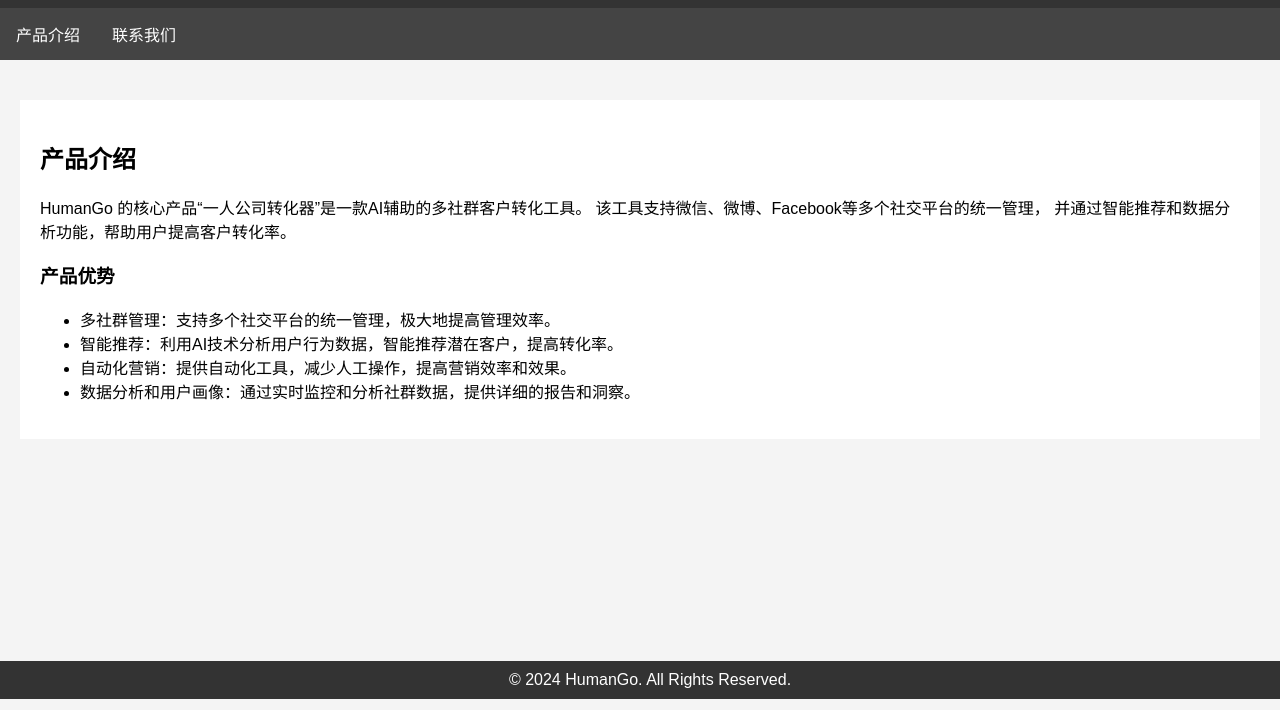
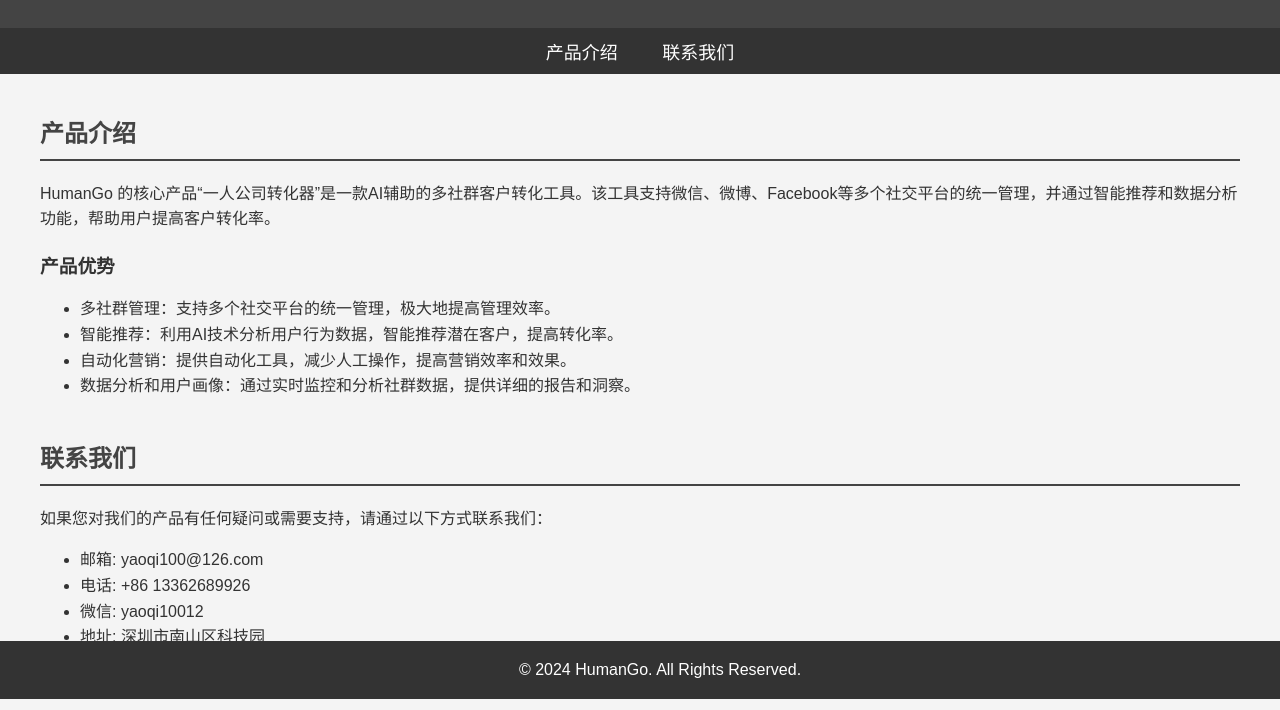
Before and after one commit to yaoqi3344/yaoqi3344.github.io, a plain HTML site: page index.html in a window 1280 px wide. Shown: the part 101-811 px from the top of the page. Drawn offline with Linux system fonts and the light colour scheme.

Commit message:
Update index.html

```diff
--- a/index.html
+++ b/index.html
@@ -10,42 +10,52 @@
             margin: 0;
             padding: 0;
             background-color: #f4f4f4;
+            color: #333;
         }
         header {
+            background-color: #444;
+            color: white;
+            padding: 20px 0;
+            text-align: center;
+        }
+        nav {
             background-color: #333;
-            color: white;
             padding: 10px 0;
             text-align: center;
         }
-        nav {
-            background-color: #444;
-            overflow: hidden;
-        }
         nav a {
-            float: left;
-            display: block;
             color: white;
-            text-align: center;
-            padding: 14px 16px;
+            padding: 14px 20px;
             text-decoration: none;
+            font-size: 18px;
         }
         nav a:hover {
             background-color: #ddd;
-            color: black;
+            color: #333;
         }
         .container {
             padding: 20px;
+            max-width: 1200px;
+            margin: 0 auto;
         }
-        .content {
-            background-color: white;
-            padding: 20px;
-            margin: 20px 0;
+        .section {
+            margin-bottom: 40px;
+        }
+        .section h2 {
+            color: #444;
+            border-bottom: 2px solid #444;
+            padding-bottom: 10px;
+            margin-bottom: 20px;
+        }
+        .section p, .section ul {
+            font-size: 16px;
+            line-height: 1.6;
         }
         footer {
-            text-align: center;
-            padding: 10px;
             background-color: #333;
             color: white;
+            text-align: center;
+            padding: 20px;
             position: fixed;
             width: 100%;
             bottom: 0;
@@ -57,16 +67,14 @@
         <h1>HumanGo - 一人公司转化器</h1>
     </header>
     <nav>
-        <a href="index.html">产品介绍</a>
-        <a href="contact.html">联系我们</a>
+        <a href="#product">产品介绍</a>
+        <a href="#contact">联系我们</a>
     </nav>
     <div class="container">
-        <div class="content">
+        <div id="product" class="section">
             <h2>产品介绍</h2>
             <p>
-                HumanGo 的核心产品“一人公司转化器”是一款AI辅助的多社群客户转化工具。
-                该工具支持微信、微博、Facebook等多个社交平台的统一管理，
-                并通过智能推荐和数据分析功能，帮助用户提高客户转化率。
+                HumanGo 的核心产品“一人公司转化器”是一款AI辅助的多社群客户转化工具。该工具支持微信、微博、Facebook等多个社交平台的统一管理，并通过智能推荐和数据分析功能，帮助用户提高客户转化率。
             </p>
             <h3>产品优势</h3>
             <ul>
@@ -76,6 +84,16 @@
                 <li>数据分析和用户画像：通过实时监控和分析社群数据，提供详细的报告和洞察。</li>
             </ul>
         </div>
+        <div id="contact" class="section">
+            <h2>联系我们</h2>
+            <p>如果您对我们的产品有任何疑问或需要支持，请通过以下方式联系我们：</p>
+            <ul>
+                <li>邮箱: yaoqi100@126.com</li>
+                <li>电话: +86 13362689926</li>
+                <li>微信: yaoqi10012</li>
+                <li>地址: 深圳市南山区科技园</li>
+            </ul>
+        </div>
     </div>
     <footer>
         &copy; 2024 HumanGo. All Rights Reserved.
```
